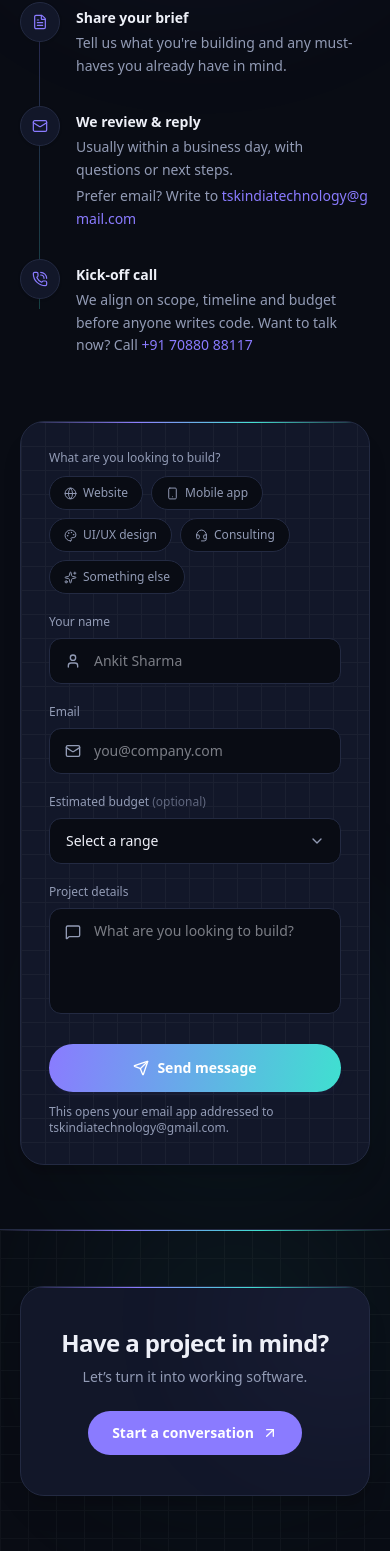
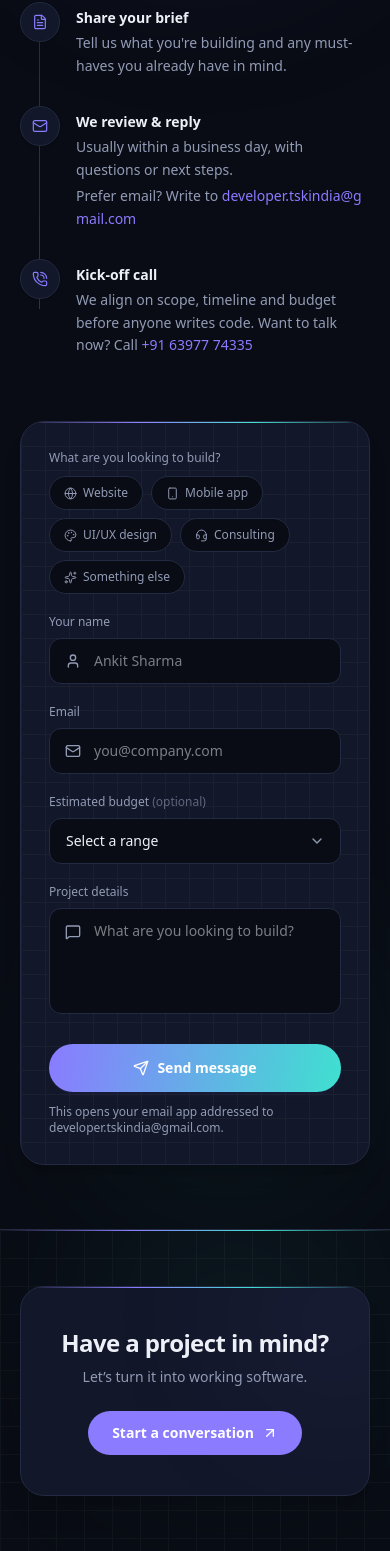
Before and after one commit to teamstskindia-dev/tsk-website, a Next.js app: page / in a window 390 px wide. Shown: the part 6610-8161 px from the top of the page. Built offline with nearby package versions, Linux system fonts and the light colour scheme.

Commit message:
Update contact email and phone number

```diff
--- a/src/components/Contact.tsx
+++ b/src/components/Contact.tsx
@@ -58,13 +58,13 @@ const steps = [
     icon: Mail,
     title: "We review & reply",
     desc: "Usually within a business day, with questions or next steps.",
-    email: "tskindiatechnology@gmail.com",
+    email: "developer.tskindia@gmail.com",
   },
   {
     icon: PhoneCall,
     title: "Kick-off call",
     desc: "We align on scope, timeline and budget before anyone writes code.",
-    phone: "+91 70880 88117",
+    phone: "+91 63977 74335",
   },
 ];
 
@@ -90,7 +90,7 @@ export default function Contact() {
       `— ${form.name} (${form.email})`,
     ].filter((line) => line !== null);
     const body = encodeURIComponent(bodyLines.join("\n"));
-    window.location.href = `mailto:tskindiatechnology@gmail.com?subject=${subject}&body=${body}`;
+    window.location.href = `mailto:developer.tskindia@gmail.com?subject=${subject}&body=${body}`;
     setSubmitted(true);
   };
 
@@ -404,7 +404,7 @@ export default function Contact() {
               </AnimatePresence>
             </motion.button>
             <p className="relative mt-3 text-xs text-text-muted">
-              This opens your email app addressed to tskindiatechnology@gmail.com.
+              This opens your email app addressed to developer.tskindia@gmail.com.
             </p>
           </motion.form>
         </div>
--- a/src/components/Footer.tsx
+++ b/src/components/Footer.tsx
@@ -272,7 +272,7 @@ export default function Footer() {
             <ul className="mt-5 flex flex-col gap-4">
               <li>
                 <a
-                  href="mailto:tskindiatechnology@gmail.com"
+                  href="mailto:developer.tskindia@gmail.com"
                   className="group flex items-start gap-2.5 text-sm text-text-muted transition-colors hover:text-text-primary"
                 >
                   <span
@@ -281,7 +281,7 @@ export default function Footer() {
                   >
                     <Mail size={14} className="text-cyan" strokeWidth={1.8} />
                   </span>
-                  <span className="mt-1.5 break-all">tskindiatechnology@gmail.com</span>
+                  <span className="mt-1.5 break-all">developer.tskindia@gmail.com</span>
                 </a>
               </li>
               <li className="flex items-start gap-2.5 text-sm text-text-muted">
```
